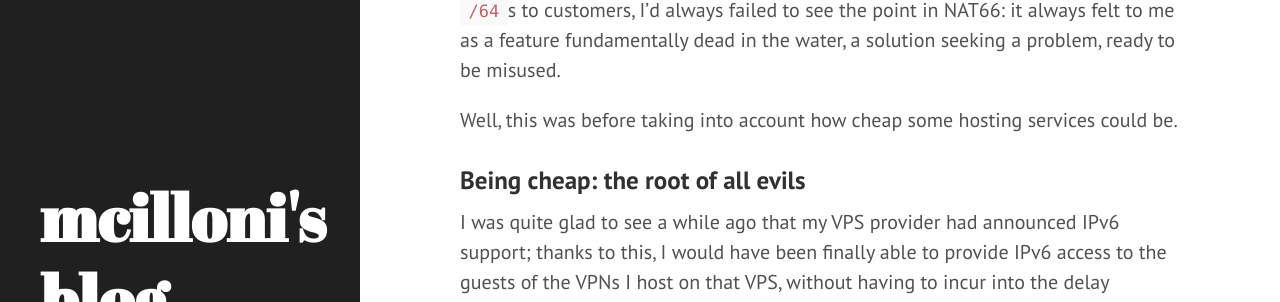
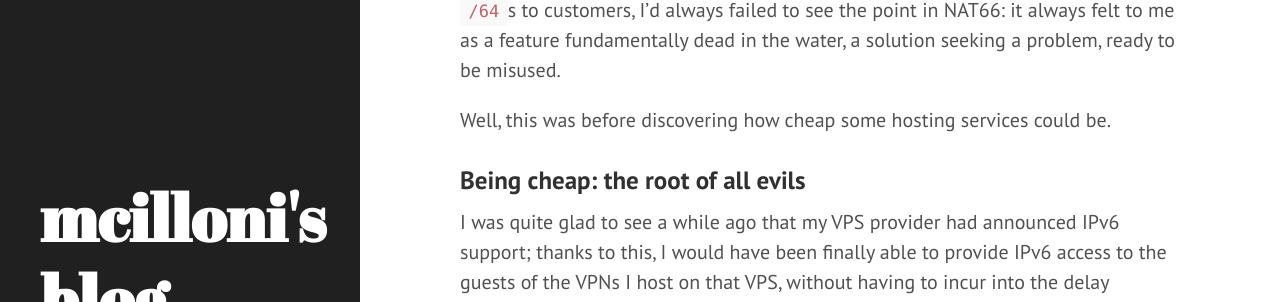
Before and after one commit to mcilloni/mcilloni.github.io, a Jekyll site: the page built from _posts/2018-01-20-oh-god-why-NAT66.md, in a window 1280 px wide and 900 px high, scrolled down 813 px. Shown: the part 153-455 px from the top of the window. Built offline with Jekyll 4.4.1, drawn with Linux system fonts in a browser that asks for light colours; nearby versions of some CDN libraries; comment, search, counter and statistics services are not loaded.

Commit message:
Changed a few words

```diff
--- a/_posts/2018-01-20-oh-god-why-NAT66.md
+++ b/_posts/2018-01-20-oh-god-why-NAT66.md
@@ -17,7 +17,7 @@ This is without considering the false sense of security that address masqueradin
 
 Given that the immensity of the IPv6 address space allows providers to give out full `/64`s to customers, I'd always failed to see the point in NAT66: it always felt to me as a feature fundamentally dead in the water, a solution seeking a problem, ready to be misused.
 
-Well, this was before taking into account how cheap some hosting services could be.
+Well, this was before discovering how cheap some hosting services could be.
 
 ### Being cheap: the root of all evils
 
```
